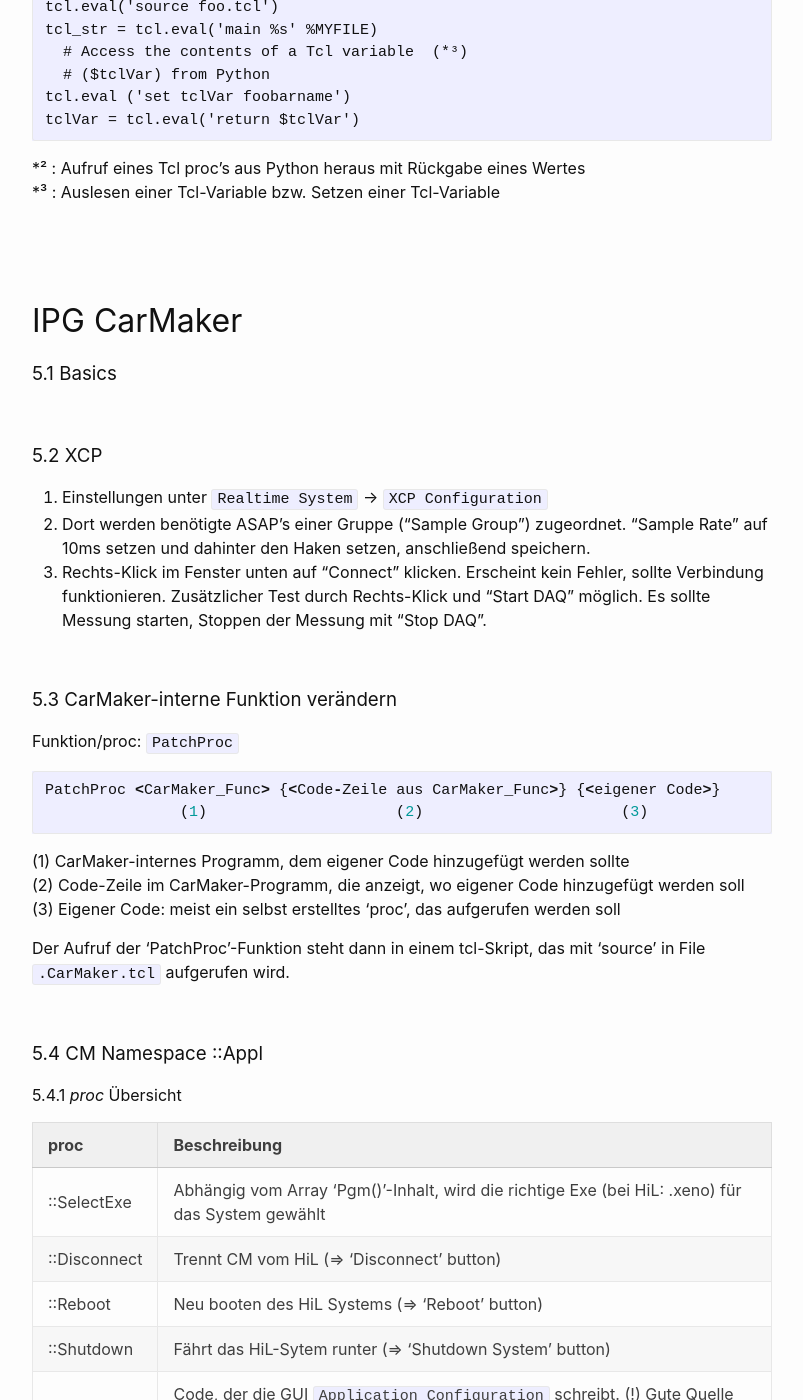
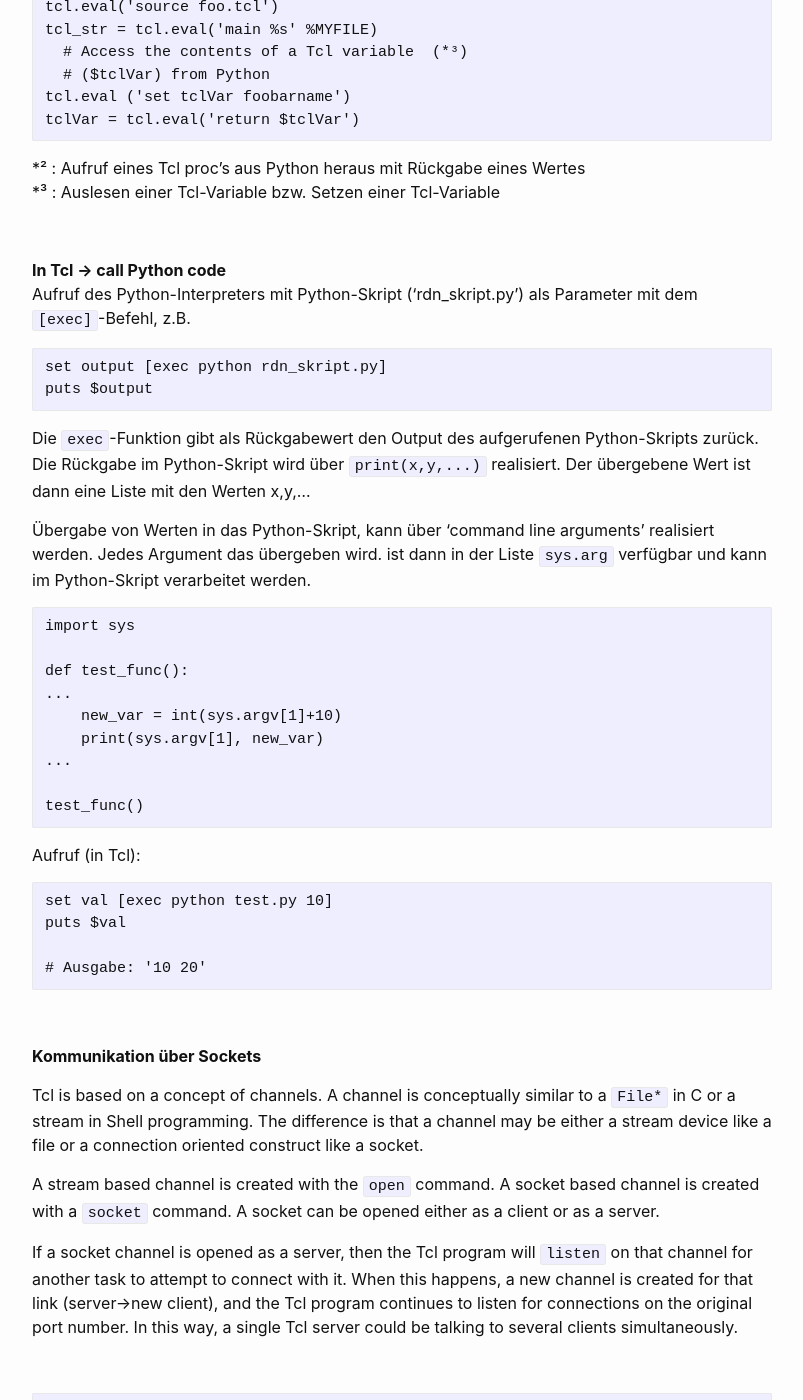
Before and after one commit to Hautaklyttn/progDocs, a Jekyll site: the page built from docs/articles/tcl.md, in a window 1280 px wide and 1400 px high, scrolled down 12365 px. Shown: the whole window, without its empty margins (238-1041 px from the left). Built offline with Jekyll 4.4.1, drawn with Linux system fonts in a browser that asks for light colours; some of the changed text lies outside the part shown.

Commit message:
Update tcl.md

````diff
--- a/docs/articles/tcl.md
+++ b/docs/articles/tcl.md
@@ -488,9 +488,65 @@ tclVar = tcl.eval('return $tclVar')
 
 &nbsp;
 
+**In Tcl &rarr; call Python code**
+Aufruf des Python-Interpreters mit Python-Skript ('rdn_skript.py') als Parameter mit dem `[exec]`-Befehl, z.B.
+```
+set output [exec python rdn_skript.py]
+puts $output
+```
 
+Die `exec`-Funktion gibt als Rückgabewert den Output des aufgerufenen Python-Skripts zurück.
+Die Rückgabe im Python-Skript wird über `print(x,y,...)` realisiert. Der übergebene Wert ist dann eine Liste mit den Werten x,y,...
 
+Übergabe von Werten in das Python-Skript, kann über 'command line arguments' realisiert werden. Jedes Argument das  übergeben wird. ist dann in der Liste `sys.arg` verfügbar und kann im Python-Skript verarbeitet werden.
 
+```
+import sys
+
+def test_func():
+...
+    new_var = int(sys.argv[1]+10)
+    print(sys.argv[1], new_var)
+...
+
+test_func()
+```
+
+Aufruf (in Tcl):
+```
+set val [exec python test.py 10]
+puts $val
+
+# Ausgabe: '10 20'
+```
+
+&nbsp;
+
+**Kommunikation über Sockets**
+
+Tcl is based on a concept of channels. A channel is conceptually similar to a ``File*`` in C or a stream in Shell programming. The difference is that a channel may be either a stream device like a file or a connection oriented construct like a socket.
+
+A stream based channel is created with the `open` command. A socket based channel is created with a `socket` command. A socket can be opened either as a client or as a server.
+
+If a socket channel is opened as a server, then the Tcl program will `listen` on that channel for another task to attempt to connect with it. When this happens, a new channel is created for that link (server&rarr;new client), and the Tcl program continues to listen for connections on the original port number. In this way, a single Tcl server could be talking to several clients simultaneously.
+
+&nbsp;
+
+```
+socket -server <command> ?options? <port>
+```
+
+The 'socket' command with the `-server` flag starts  a server socket listening on port `<port>`. When a connection occurs on `<port>`, the proc `<command>` is called with the arguments
+&nbsp;&nbsp;&nbsp;\<channel\>  :  the channel for the new client
+&nbsp;&nbsp;&nbsp;\<address\>  :  the IP address of this client
+&nbsp;&nbsp;&nbsp;\<port\> :  the port that is assigned to this client
+
+&nbsp;
+
+```
+socket ?options? <host> <port>
+```
+The 'socket' command without the `-server` option opens a client connection to the system with IP address ``<host>`` and the port addredd `<port>`. The IP address may be given as a numeric string or as a fully qualified domain address. To connect to the local host, use the address 127.0.0.1 (the loopback address) or 'localhost'.
 
 &nbsp;
 
````
